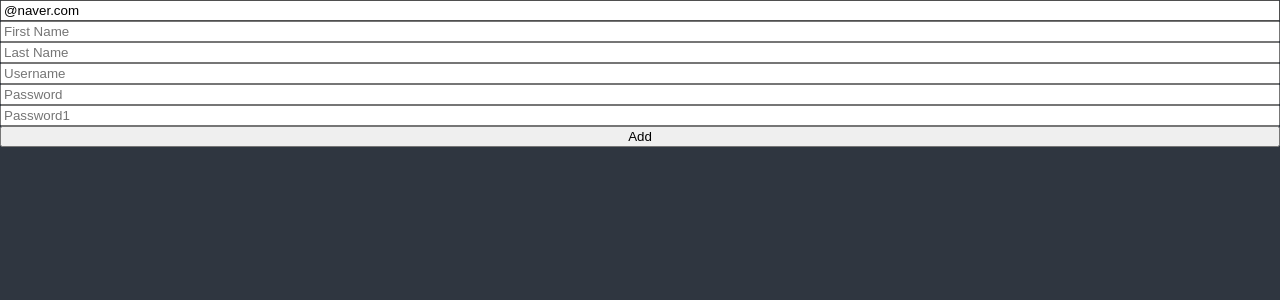
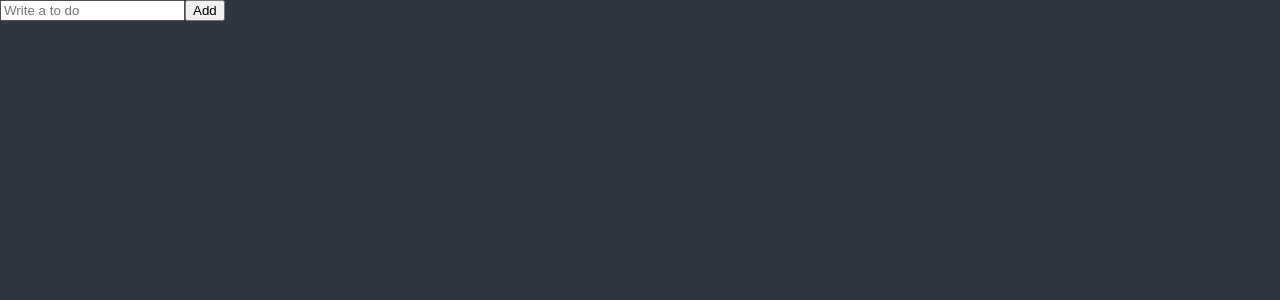
Before and after one commit to kiyoungsong/react-masterclass, a React (Create React App) app: page / in a window 1280 px wide. Shown: the top 300 px of the page. Built offline with nearby package versions, Linux system fonts and the light colour scheme.

Commit message:
⚡ feature: toDo list react-hook-form 적용

```diff
--- a/src/TodoList.tsx
+++ b/src/TodoList.tsx
@@ -2,6 +2,29 @@ import React, { useState } from "react";
 import { useForm } from 'react-hook-form';
 
 interface IForm {
+  toDo: string;
+}
+
+function ToDoList() {
+  const { register, handleSubmit, setValue } = useForm<IForm>();
+  const onSubmit = (data: IForm)  => {
+    console.log('add to do', data.toDo)
+    setValue("toDo", '')
+  }
+  return (
+    <div>
+      <form onSubmit={handleSubmit(onSubmit)}>
+        <input {...register("toDo", { required: "Please write a to do" }) } placeholder="Write a to do" />
+        <button>Add</button>
+      </form>
+    </div>
+  );
+}
+
+/*
+ * react-hook-form 적용
+ */
+interface IHookForm {
   email: string;
   firstName: string;
   lastName: string;
@@ -11,7 +34,7 @@ interface IForm {
   extraError?: string;
 }
 
-function ToDoList() {
+export function ToDoListReactHookForm() {
   // register가 있으면 onChange항수가 필요없음
   // watch은 변경을 주시함
   // handleSubmit => defaultPrevent, Validation담당
@@ -22,11 +45,11 @@ function ToDoList() {
     watch,
     handleSubmit,
     formState: { errors },
-    setError
-  } = useForm <IForm>({
+    setError,
+  } = useForm<IHookForm>({
     defaultValues: {
-      email: '@naver.com' // 이렇게 기본값을 지정해 줄수도 있다.
-    }
+      email: "@naver.com", // 이렇게 기본값을 지정해 줄수도 있다.
+    },
   });
 
   const onValid = (data: any) => {
@@ -108,28 +131,6 @@ function ToDoList() {
       </form>
     </div>
   );
-
-  // react Form을 통해 밑의 주석 코드는 필요없어짐
-  // const [toDo, setToDo] = useState('');
-
-  // const onChange = (e: React.FormEvent<HTMLInputElement>) => {
-  //   const { currentTarget: { value } } = e;
-  //   setToDo(value);
-  // };
-
-  // const onSubmit = (e: React.FormEvent<HTMLFormElement>) => {
-  //   e.preventDefault();
-  //   console.log(toDo);
-  // }
-
-  // return (
-  //   <div>
-  //     <form onSubmit={onSubmit}>
-  //       <input value={toDo} onChange={onChange} placeholder="Write a to do" />
-  //       <button>Add</button>
-  //     </form>
-  //   </div>
-  // );
 }
 
 export default ToDoList;
```
